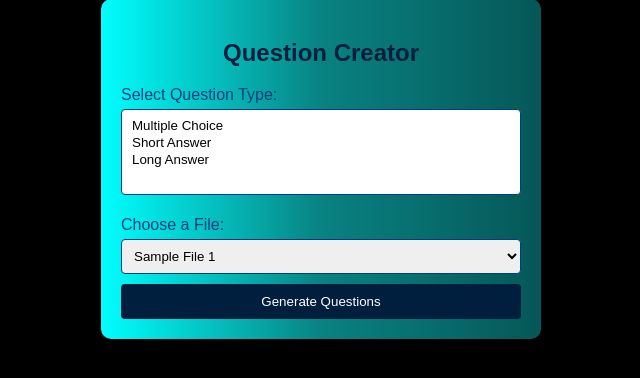
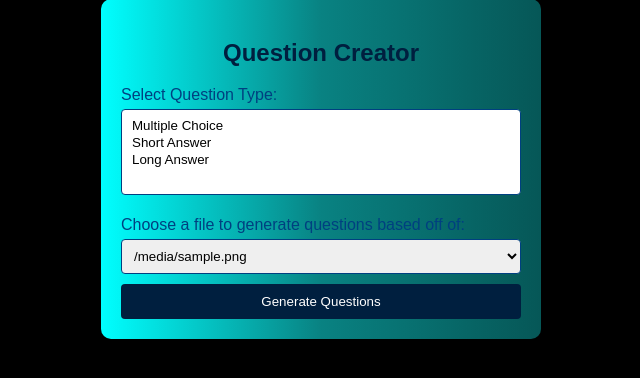
Before and after one commit to SXV357/Quizz.It, a Flask app: template templates/questions.html in a window 1280 px wide. Shown: the part 231-609 px from the top of the page, without its empty margins (319-959 px from the left). Run offline with Flask 3, Linux system fonts and the light colour scheme; the template is opened without the code that fills it: most values are stand-ins (such as "Sample title", 1, 10 or a date in 2020).

Commit message:
summarize text workflow

```diff
--- a/server.py
+++ b/server.py
@@ -4,9 +4,9 @@ import os
 
 app = Flask(__name__, static_url_path='/static')
 
-def extract_file_contents():
-    target_file = os.listdir("uploads")[0]
-    pdf_images = convert_to_image(os.path.join("uploads", target_file))
+def extract_file_contents(file_name):
+    target_file = os.path.join("uploads", file_name)
+    pdf_images = convert_to_image(target_file)
     text_contents = process_pdf_page(pdf_images)
     return text_contents
 
@@ -34,12 +34,10 @@ def save_uploaded_file():
 
 @app.route("/generate_summary", methods = ["GET"])
 def return_generated_text():
-    print("text_contents")
-    text_contents = extract_file_contents()
+    text_contents = extract_file_contents(request.args.get("file"))
     # run this through the ML model
     text_statistics = calculate_text_statistics(text_contents)
-    print("text_contents")
-    return render_template("summarize_text.html", text=text_statistics, statistics="bye")
+    return render_template("summarize_text.html", summarized_text=text_contents, statistics= text_statistics)
 
 @app.route("/fetch_summarize_files", methods = ["GET"])
 def return_summary_files():
@@ -53,8 +51,9 @@ def return_question_files():
 
 @app.route("/generate_pdf", methods = ["GET"])
 def generate_questions_pdf():
-    text_contents = extract_file_contents()
-    question_types = request.args.get("options") # array of all the selected options
+    question_types = request.args.get("questionTypes") # array of all the selected options
+    file = request.args.get("file") # file name
+    text_contents = extract_file_contents(file)
     # run this through the ML model and then construct a prompt to provide to the model
     # then write contents to a pdf file and save it
 
--- a/static/questions.js
+++ b/static/questions.js
@@ -1,14 +1,13 @@
 document.addEventListener("DOMContentLoaded", function() {
-    var generate_questions_button = document.querySelector("#processButton") // on the generate questions page
+    var generate_questions_button = document.querySelector("#generateQuestionsButton") // on the generate questions page
     var questionType = document.getElementById("questionType");
-    // query the file dropdown menu
-    // fetch the OPTION SELECTED and pass it as a query to the backend
+    var fileType = document.getElementById("questionFileSelect");
 
     generate_questions_button.addEventListener("click", (e) => {
         e.preventDefault();
-        const selectedValues = Array.from(questionType.options).filter(option => option.selected).map(option => option.value);
-        console.log(selectedValues);
-        fetch(`http://127.0.0.1:5000/generate_pdf?options=${selectedValues}`, {
+        const questionTypes = Array.from(questionType.options).filter(option => option.selected).map(option => option.value); // gets the whole array
+        const selectedFile = Array.from(fileType.options).filter(option => option.selected).map(option => option.value)[0];
+        fetch(`http://127.0.0.1:5000/generate_pdf?questionTypes=${questionTypes}&file=${selectedFile}`, {
             method: "GET"
         })
         .then((res) => res.json())
--- a/templates/questions.html
+++ b/templates/questions.html
@@ -71,14 +71,14 @@
                 <option value="longAnswer">Long Answer</option>
             </select>
 
-            <label for="fileSelect">Choose a File:</label>
-            <select id="fileSelect" name="fileSelect">
-                <option value="sample_file1.pdf">Sample File 1</option>
-                <option value="sample_file2.pdf">Sample File 2</option>
-                <option value="sample_file3.pdf">Sample File 3</option>
+            <label for="questionFileSelect">Choose a file to generate questions based off of:</label>
+            <select id="questionFileSelect" name="questionFileSelect">
+                {% for file in files %}
+                    <option value="{{ file }}">{{ file }}</option>
+                {% endfor %}
             </select>
 
-            <button type="button" id="processButton">Generate Questions</button>
+            <button type="button" id="generateQuestionsButton">Generate Questions</button>
         </form>
     </div>
 </body>
--- a/templates/summarize_text.html
+++ b/templates/summarize_text.html
@@ -75,7 +75,7 @@
 
     <section id="summarizeSection">
         <h2>Here is a summary of your PDF:</h2>
-        <p>{{ text }}</p>
+        <p>{{ summarized_text }}</p>
 
         <h2>Here are some statistics about your PDF:</h2>
         <p>{{ statistics }}</p>
```
Also changed, not shown: static/summarize.js (+9 -3 lines), templates/summarize_text_file_select.html (+7 -7 lines).
